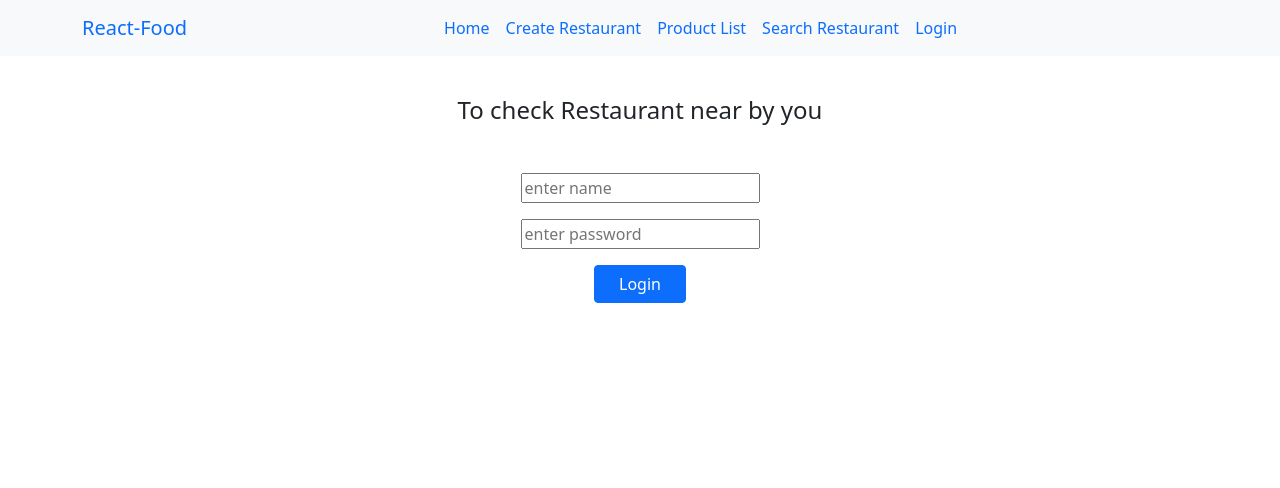
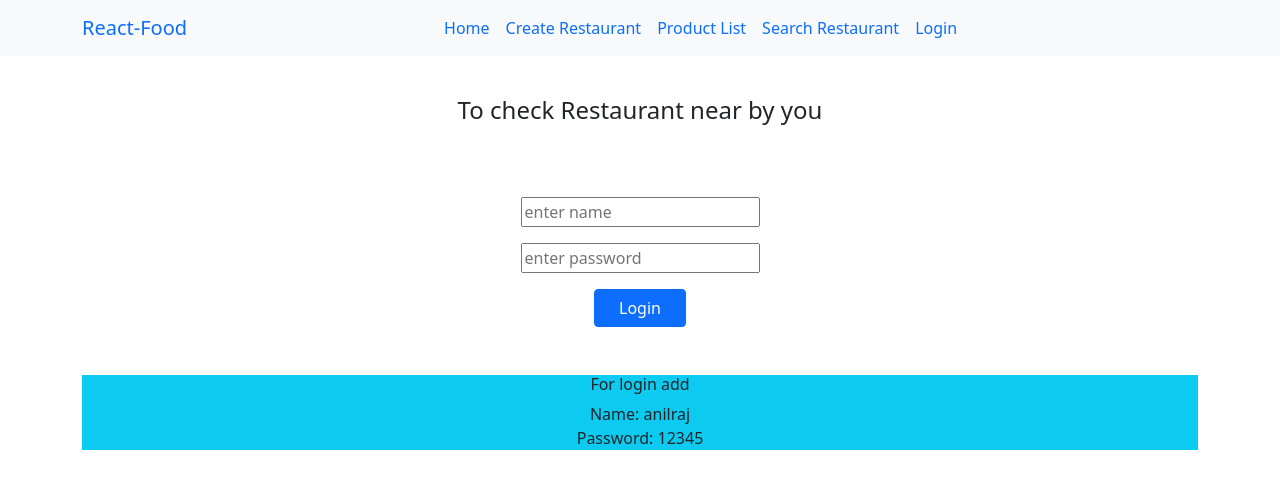
Before and after one commit to airKing05/react-food, a React (Create React App) app in the folder react-food/: page /login in a window 1280 px wide. Shown: the top 488 px of the page. Built offline with nearby package versions, Linux system fonts and the light colour scheme.

Commit message:
protected Route working

```diff
--- a/react-food/db/db.json
+++ b/react-food/db/db.json
@@ -30,7 +30,7 @@
     {
       "name": "Subway",
       "address": "vyapar kendra gururgram",
-      "email": "subway@gmailc.om",
+      "email": "subway@gmail.com",
       "rating": "4.6",
       "id": 5
     },
@@ -38,7 +38,7 @@
       "name": "kfc",
       "address": "faridabad",
       "email": "kfc@gmail.com",
-      "rating": "4.5",
+      "rating": "4.1",
       "id": 6
     },
     {
--- a/react-food/src/App.js
+++ b/react-food/src/App.js
@@ -4,26 +4,33 @@ import 'bootstrap/dist/css/bootstrap.min.css';
 import Home from './components/Home';
 import ProductList from './components/ProductList';
 import UpdateList from './components/UpdateList';
-import { BrowserRouter,  Route, Routes} from "react-router-dom";
+import { BrowserRouter, Route, Routes } from "react-router-dom";
 import CreateRestaurant from './components/CreateRestaurant';
 import SearchRestaurant from './components/SearchRestaurant';
 import Login from './components/Login';
 import Logout from './components/Logout';
-// import Protected from './components/Protected';
+import Protected from './components/Protected';
 
 
 function App() {
   return (
     <div className="App">
       <BrowserRouter>
-      {/* <Menu/>   if use redux its okay
+        {/* <Menu/>   if use redux its okay
       but page not refreshing every time so we did it */}
-      <Routes>
-          {/* <Route path="/" element={<Protected Component={<Home />} />}> </Route> */}
-          <Route path="/" element={<Home />}> </Route>
-          <Route path="/create-restaurant" element={<CreateRestaurant />}></Route>
-          <Route path="/product-list" element={<ProductList />}></Route>
-          <Route path="/update-list/:id" element={<UpdateList />}></Route>
+        <Routes>
+          {/* <Route path="/" element={<Home />}> */}
+          <Route path="/" element={<Protected Component={Home} />}> </Route>
+          {/* <Route path="/" element={<Home />}> </Route> */}
+
+          <Route path="/create-restaurant" element={<Protected Component={CreateRestaurant} />}> </Route>
+          {/* <Route path="/create-restaurant" element={<CreateRestaurant />}></Route> */}
+
+          <Route path='/product-list' element={<Protected Component={ProductList} />}></Route>
+          {/* <Route path="/product-list" element={<ProductList />}></Route> */}
+
+          <Route path="/update-list/:id" element={<Protected Component={UpdateList} />}></Route>
+          {/* <Route path="/update-list/:id" element={<UpdateList />}></Route> */}
           {/* /:id or /:slug ye sbhi dynamicly data ko get krne ke liye url me pass kiye jate hai
           can also send one more data /:id/:name
            */}
@@ -32,9 +39,12 @@ function App() {
             render={props => (<UpdateList {...props} />)}>
           </Route> */}
 
-          <Route path="/search-restaurant" element={<SearchRestaurant />}></Route>
-          <Route path="/login" element = {<Login/>}></Route>
-          <Route path="/logout" element = {<Logout/>}></Route>
+          <Route path="/search-restaurant" element={<Protected Component={SearchRestaurant} />}></Route>
+          {/* <Route path="/search-restaurant" element={<SearchRestaurant />}></Route> */}
+
+          <Route path="/login" element={<Login />}></Route>
+          <Route path="/logout" element={<Logout />}></Route>
+          {/* </Route> */}
         </Routes>
       </BrowserRouter>
     </div>
--- a/react-food/src/components/Login.js
+++ b/react-food/src/components/Login.js
@@ -60,7 +60,7 @@ const Login = () => {
             <input
                 type="text"
                 placeholder='enter name'
-                className="mb-3"
+                className="mb-3 mt-4"
                 name="name"
                 value={loginData.name}
                 onChange={getFormData}
@@ -79,6 +79,15 @@ const Login = () => {
                 type="submit"
                 className='px-4'
                 onClick={getUserData}>Login</Button>
+
+
+
+                <div className='bg-info mt-5'>
+                    <h6>For login add</h6>
+                    <span>Name: anilraj</span>
+                    <br/>
+                    <span>Password: 12345</span>
+                </div>
         </div>
         </>
     )
--- a/react-food/src/components/Protected.js
+++ b/react-food/src/components/Protected.js
@@ -18,12 +18,12 @@ function Protected(props) {
    const  {Component} = props;
    const navigate = useNavigate()
 
-   useEffect(()=>{
+//    useEffect(()=>{
        let login = localStorage.getItem('result')
        if(!login){
            navigate('/login')
        }
-   }, [])
+//    }, [])
 
     return(
         <>
--- a/react-food/src/components/UpdateList.js
+++ b/react-food/src/components/UpdateList.js
@@ -25,7 +25,7 @@ export default function UpdateList() {
 
     // fetch old data needed to update
     function oldData(props) {
-        alert(id)
+        //alert(id)
         fetch('http://localhost:3001/restaurant/' + id)
             .then(res => res.json())
             .then(result => {
```
